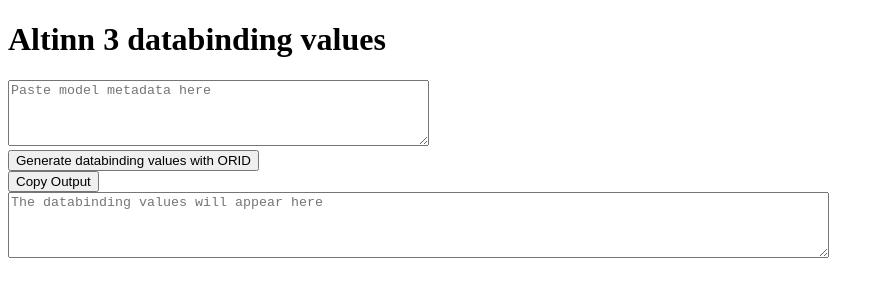
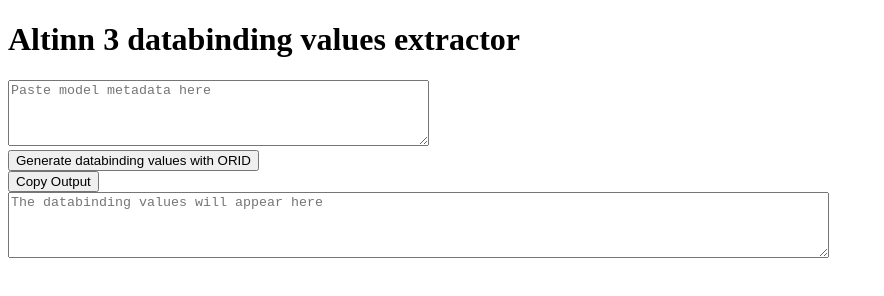
Before and after one commit to kentare/schema-metadata, a plain HTML site: page index.html in a window 1280 px wide. Shown: the whole page, without its empty margins (0-884 px from the left). Drawn offline with Linux system fonts and the light colour scheme.

Commit message:
change title

```diff
--- a/index.html
+++ b/index.html
@@ -3,7 +3,7 @@
 <head>
 <meta charset="UTF-8">
 <meta name="viewport" content="width=device-width, initial-scale=1.0">
-<title>Simple Input/Output</title>
+<title>Altinn 3 databinding extractor</title>
 <script>
 function extractDatabindingValues(jsonSchema) {
   var elements = jsonSchema.elements;
@@ -45,7 +45,7 @@ function copyOutput() {
 </script>
 </head>
 <body>
-<h1>Altinn 3 databinding values</h1>
+<h1>Altinn 3 databinding values extractor</h1>
 <textarea id="inputArea" rows="4" cols="50" placeholder="Paste model metadata here"></textarea>
 <br>
 <button onclick="processInput()">Generate databinding values with ORID</button>
```
